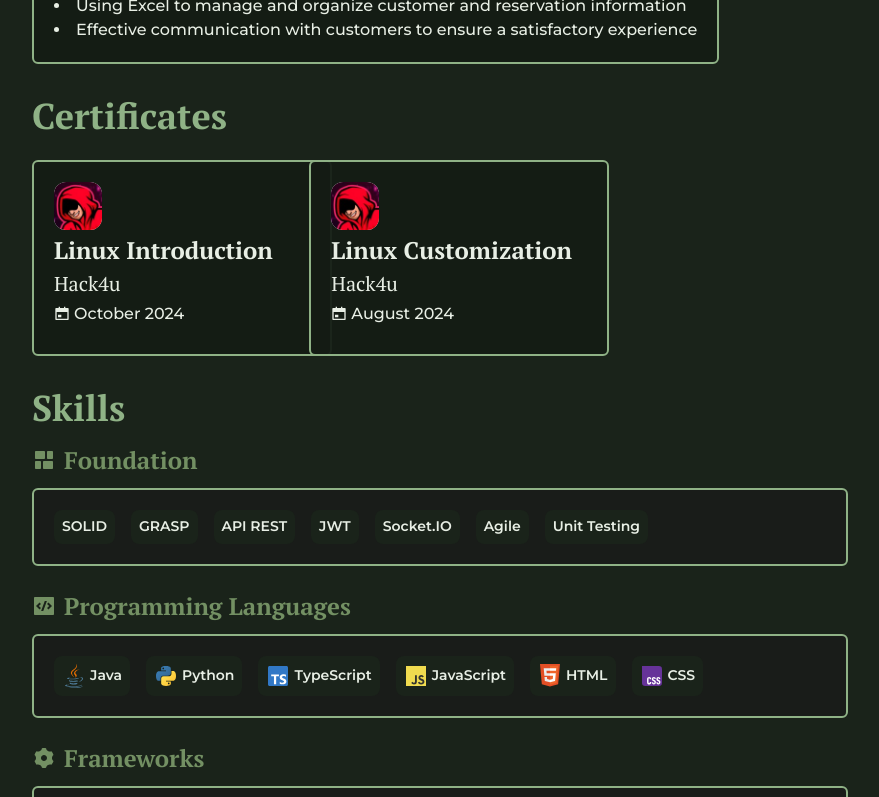
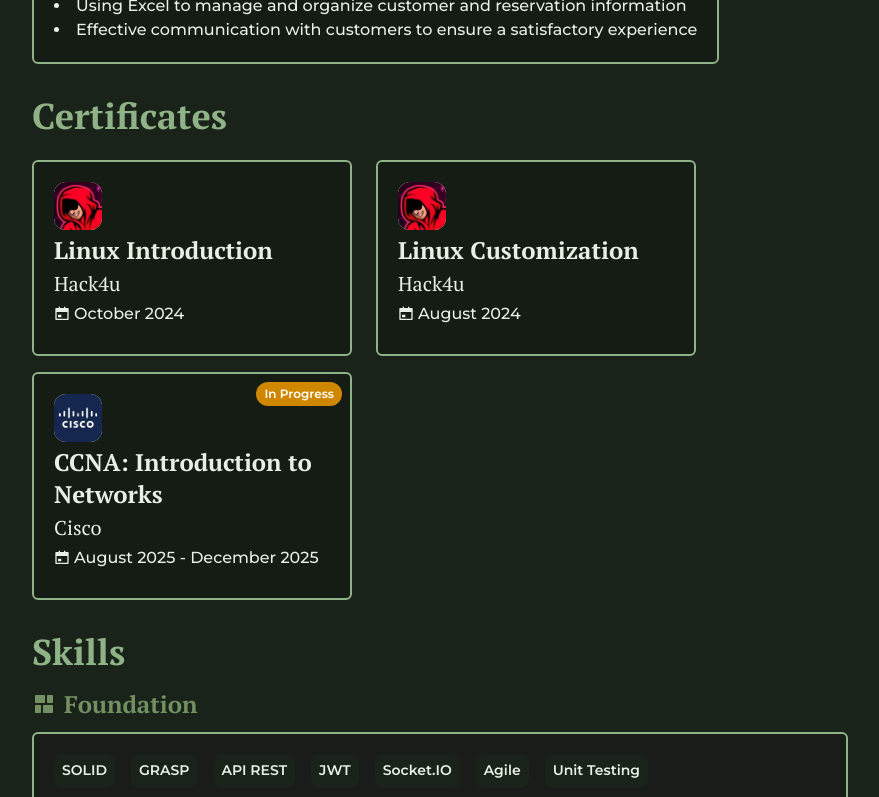
Before and after one commit to fedeabeledo/cv, a Next.js app: page / in a window 1280 px wide. Shown: the part 845-1642 px from the top of the page, without its empty margins (400-1279 px from the left). Built offline with nearby package versions, Linux system fonts and the light colour scheme.

Commit message:
add ccna cert + update cv

```diff
--- a/src/app/page.tsx
+++ b/src/app/page.tsx
@@ -5,6 +5,7 @@ import { Skills } from "@/components/Skills/Skills";
 import { Projects } from "@/components/Projects/Projects";
 import { PresentationCard } from "@/components/PresentationCard/PresentationCard";
 import Hack4uLogo from "@/assets/hack4u_logo.jpg";
+import CiscoLogo from "@/assets/cisco_logo.jpg";
 import { BlurIn } from "@/components/animations/BlurIn";
 import ToggleTheme from "@/components/ToggleTheme/ToggleTheme";
 
@@ -16,6 +17,7 @@ const certificates = [
         title: "Linux Introduction",
         provider: "Hack4u",
         date: "October 2024",
+        inProgress: false,
     },
     {
         logo: Hack4uLogo,
@@ -24,6 +26,16 @@ const certificates = [
         title: "Linux Customization",
         provider: "Hack4u",
         date: "August 2024",
+        inProgress: false,
+    },
+    {
+        logo: CiscoLogo,
+        logoAlt: "Cisco Logo",
+        logoClassname: "bg-white object-contain rounded-xl w-12 h-12",
+        title: "CCNA: Introduction to Networks",
+        provider: "Cisco",
+        date: "August 2025 - December 2025",
+        inProgress: true,
     },
 ];
 
@@ -90,7 +102,7 @@ export default function Home() {
                         >
                             Certificates
                         </BlurIn>
-                        <div className="grid grid-cols-1 sm:grid-cols-2 lg:grid-cols-3 gap-4 w-full">
+                        <div className="grid grid-cols-1 sm:grid-cols-2 gap-4 w-full max-w-2xl">
                             {certificates.map((cert, index) => (
                                 <Card
                                     key={index}
@@ -100,6 +112,11 @@ export default function Home() {
                                     subtitle={cert.title}
                                     text={cert.provider}
                                     startDate={cert.date}
+                                    className="flex flex-col items-center lg:items-start justify-center w-full max-w-xs"
+                                    badge={cert.inProgress ? "In Progress" : ""}
+                                    badgeColor={
+                                        cert.inProgress ? "bg-yellow-600" : ""
+                                    }
                                 />
                             ))}
                         </div>
--- a/src/components/Card/Card.tsx
+++ b/src/components/Card/Card.tsx
@@ -15,6 +15,9 @@ interface CardProps {
     startDate: string;
     endDate?: string;
     children?: React.ReactNode;
+    className?: string;
+    badge?: string;
+    badgeColor?: string;
 }
 
 export const Card = ({
@@ -28,10 +31,13 @@ export const Card = ({
     text,
     startDate,
     endDate,
+    className = "flex flex-col items-center lg:items-start justify-center",
     children,
+    badge,
+    badgeColor = "bg-green-500",
 }: CardProps) => {
     return (
-        <div className="flex flex-col items-center lg:items-start justify-center">
+        <div className={className}>
             {title && (
                 <BlurIn
                     variant="h1"
@@ -41,10 +47,17 @@ export const Card = ({
                 </BlurIn>
             )}
             <BlurIn
-                className="flex flex-col items-start justify-center border-2 border-[var(--primary)] rounded-md p-5 bg-[var(--card_bg)]"
+                className="relative flex flex-col items-start justify-center border-2 border-[var(--primary)] rounded-md p-5 bg-[var(--card_bg)] w-full"
                 delay={0.3}
             >
-                <div className="flex flex-col justify-center min-w-3xs gap-1 mb-2">
+                {badge && (
+                    <div
+                        className={`absolute top-2 right-2 px-2 py-1 rounded-full text-xs font-semibold text-white ${badgeColor}`}
+                    >
+                        {badge}
+                    </div>
+                )}
+                <div className="flex flex-col justify-center w-full gap-1 mb-2">
                     {logo && (
                         <Image
                             width={logoWidth}
--- a/src/components/PresentationCard/PresentationCard.tsx
+++ b/src/components/PresentationCard/PresentationCard.tsx
@@ -12,7 +12,7 @@ import {
 export const PresentationCard = () => {
     const handleDownloadCV = () => {
         const link = document.createElement("a");
-        link.href = "/Federico-Abeledo-Resume.pdf";
+        link.href = "/cv/Federico-Abeledo-Resume.pdf";
         link.download = "Federico Abeledo Resume.pdf";
         document.body.appendChild(link);
         link.click();
```
Also changed, not shown: src/assets/cisco_logo.jpg (added), 1 other file (tests, documents, lock files or other folders).
